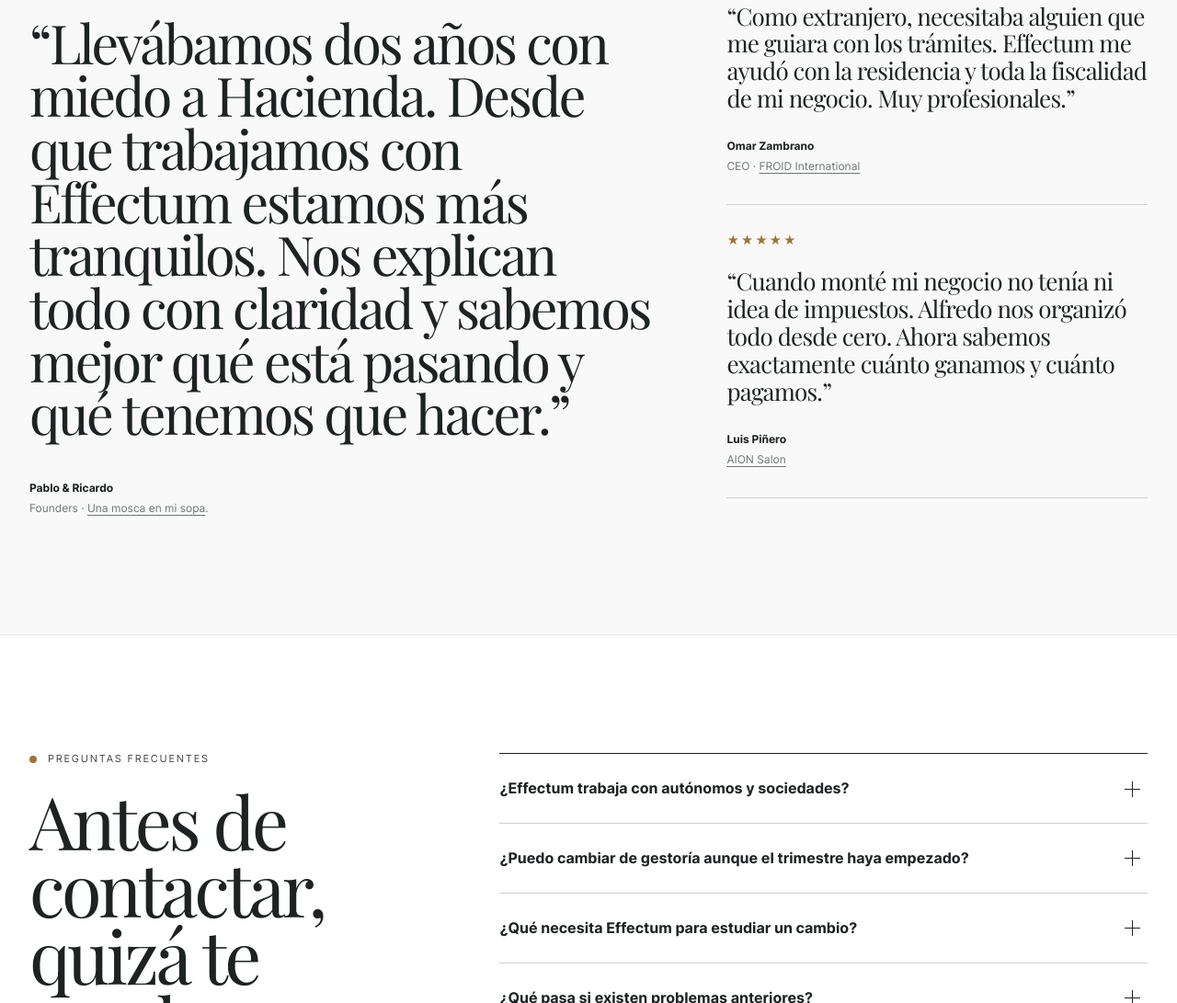
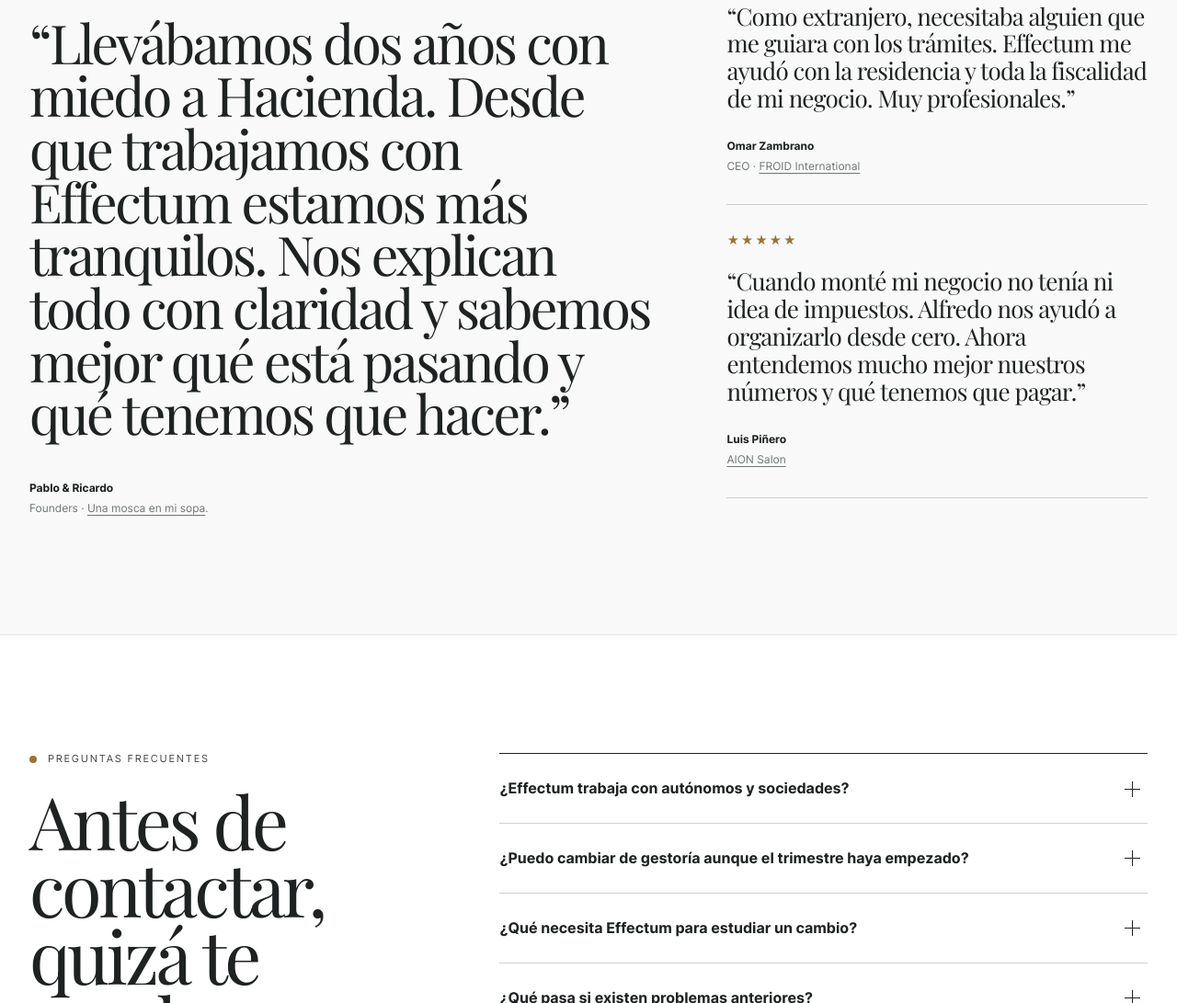
Before and after one commit to effectumasesores-ui/effectum-web, a website: page index.html in a window 1280 px wide. Shown: the part 8535-9626 px from the top of the page at 92% size. Drawn offline with Linux system fonts and the light colour scheme.

Commit message:
Actualizar testimonio de Luis Pinero

```diff
--- a/index.html
+++ b/index.html
@@ -336,7 +336,7 @@
             </article>
             <article data-reveal="rise">
               <div class="stars" aria-label="5 de 5 estrellas">★★★★★</div>
-              <blockquote>“Cuando monté mi negocio no tenía ni idea de impuestos. Alfredo nos organizó todo desde cero. Ahora sabemos exactamente cuánto ganamos y cuánto pagamos.”</blockquote>
+              <blockquote>“Cuando monté mi negocio no tenía ni idea de impuestos. Alfredo nos ayudó a organizarlo desde cero. Ahora entendemos mucho mejor nuestros números y qué tenemos que pagar.”</blockquote>
               <p><strong>Luis Piñero</strong><span><a href="https://www.instagram.com/luis.pinero.92" target="_blank" rel="noopener noreferrer">AION Salon</a></span></p>
             </article>
           </div>
```
